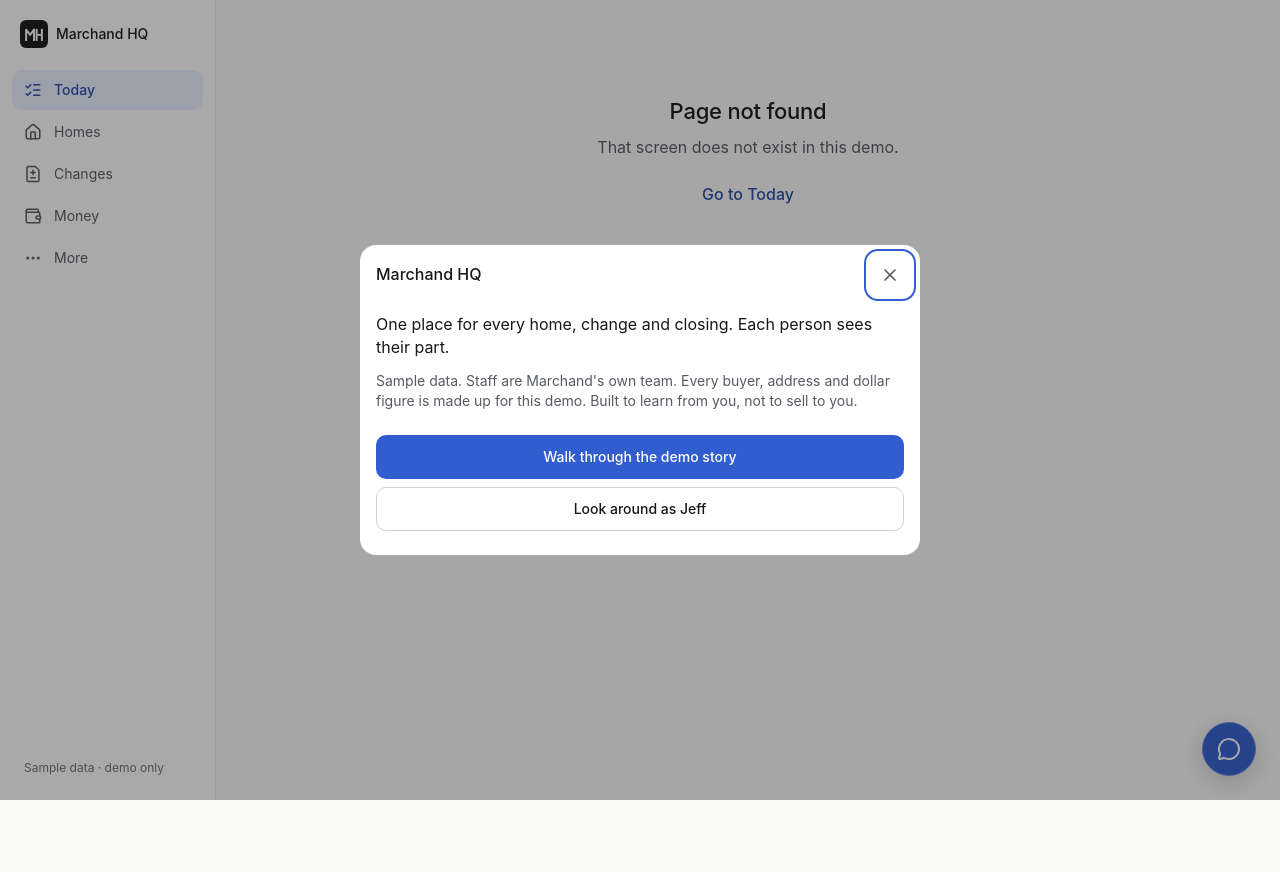
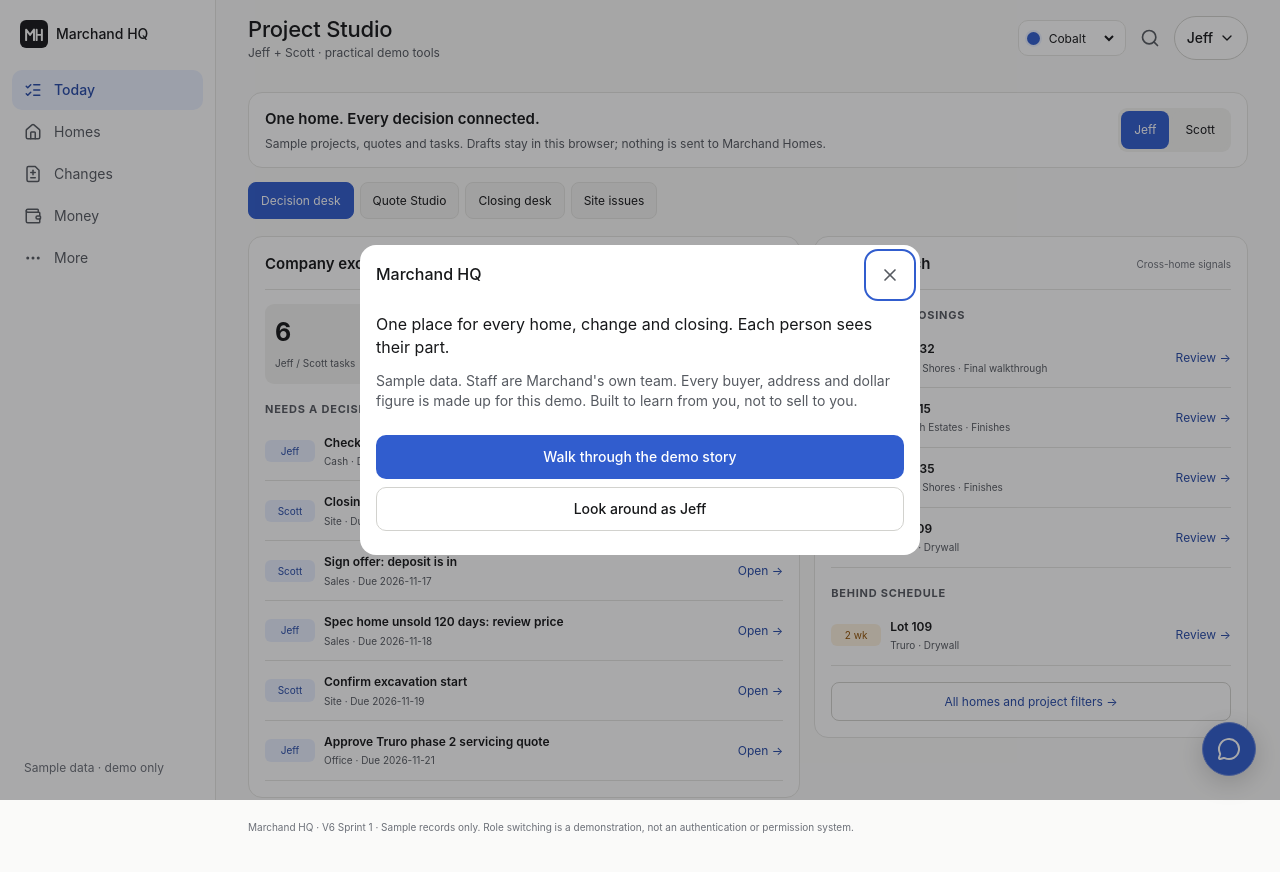
Before and after one commit to AlexChisholm15/marchand-hq, a Next.js app: page /studio in a window 1280 px wide. Before the commit this address had no page. Shown: the top 872 px of the page. Before the commit the page ends 800 px from the top, so only its background shows below. Built offline with nearby package versions, Linux system fonts and the light colour scheme.

Commit message:
Sprint 1: add working Jeff/Scott Project Studio tools

```diff
--- /dev/null
+++ b/src/app/studio/page.tsx
@@ -0,0 +1,3 @@
+import { Studio } from '@/screens/Studio';
+export const metadata = { title:'Project Studio · Marchand HQ', description:'Demo project decision, quote, closeout and issue workspaces.' };
+export default function Page(){ return <Studio/>; }
```
